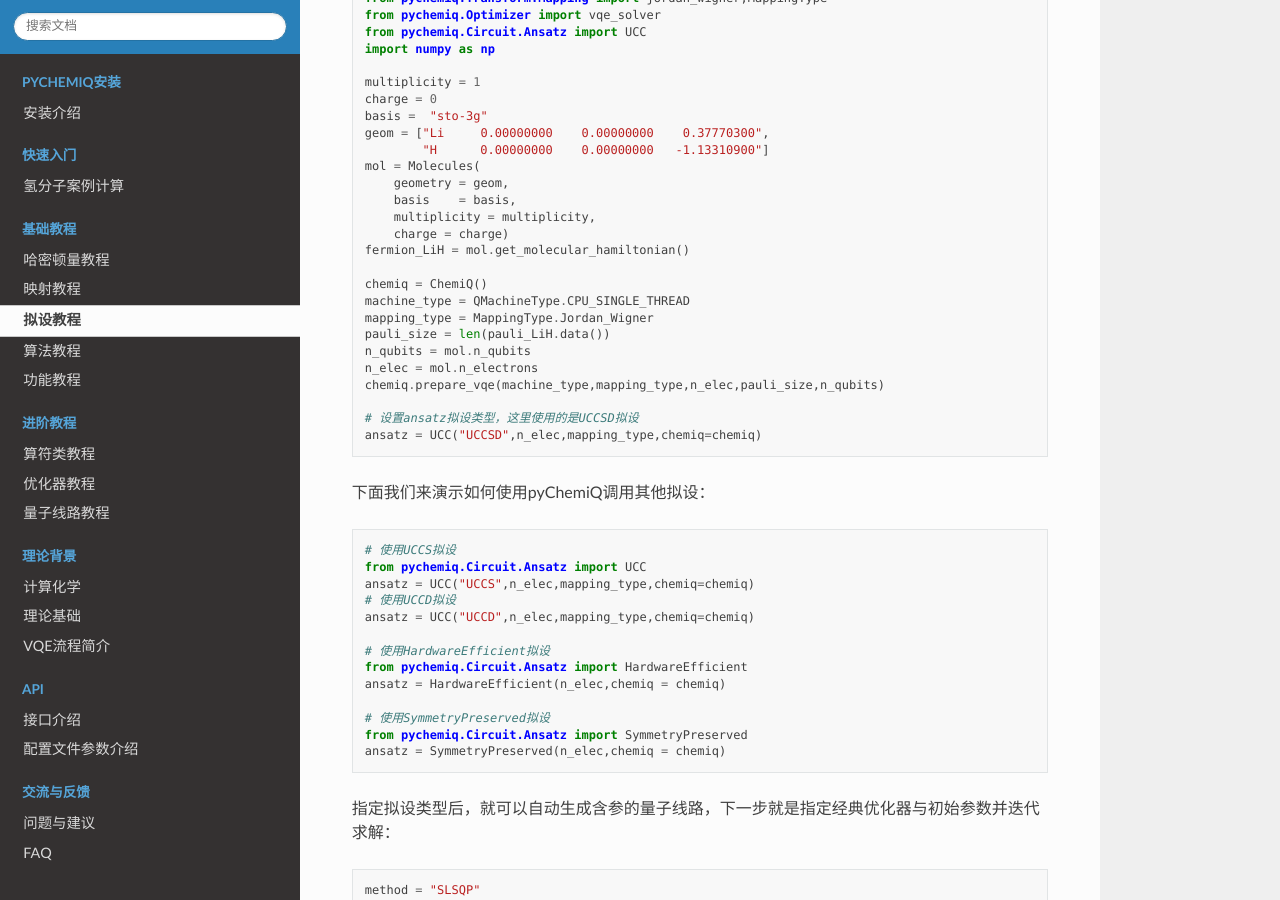
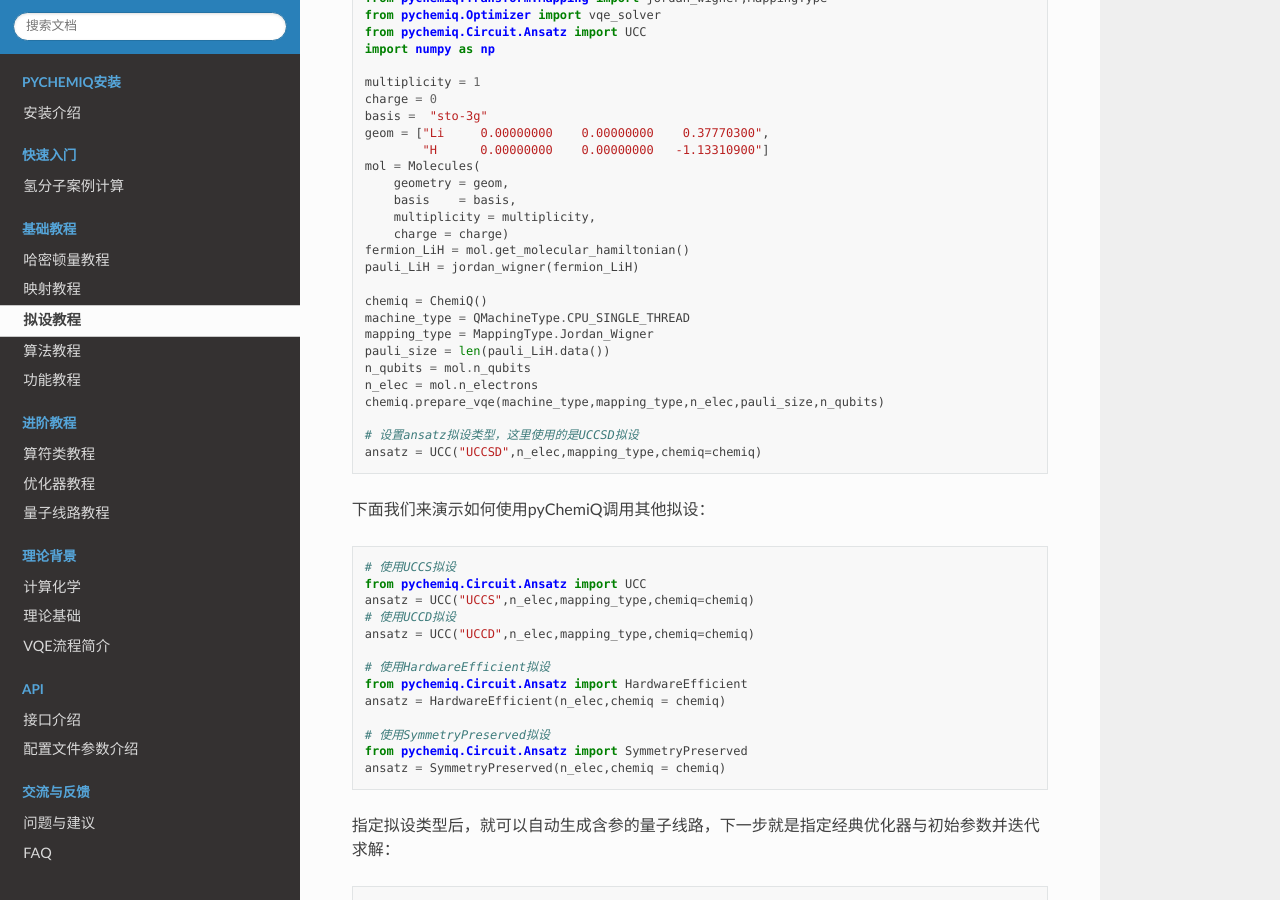
Before and after one commit to OriginQ/pyChemiQ-tutorial, a Sphinx documentation site: the page built from source/03basis/ansatz.rst, in a window 1280 px wide and 900 px high, scrolled down 2314 px. Built offline with Sphinx 7.4.7 and the Read the Docs theme 2.0.0, drawn with Linux system fonts in a browser that asks for light colours.

```diff
--- a/source/03basis/ansatz.rst
+++ b/source/03basis/ansatz.rst
@@ -70,6 +70,7 @@
         multiplicity = multiplicity,
         charge = charge)
     fermion_LiH = mol.get_molecular_hamiltonian()
+    pauli_LiH = jordan_wigner(fermion_LiH)
 
     chemiq = ChemiQ()
     machine_type = QMachineType.CPU_SINGLE_THREAD
```
